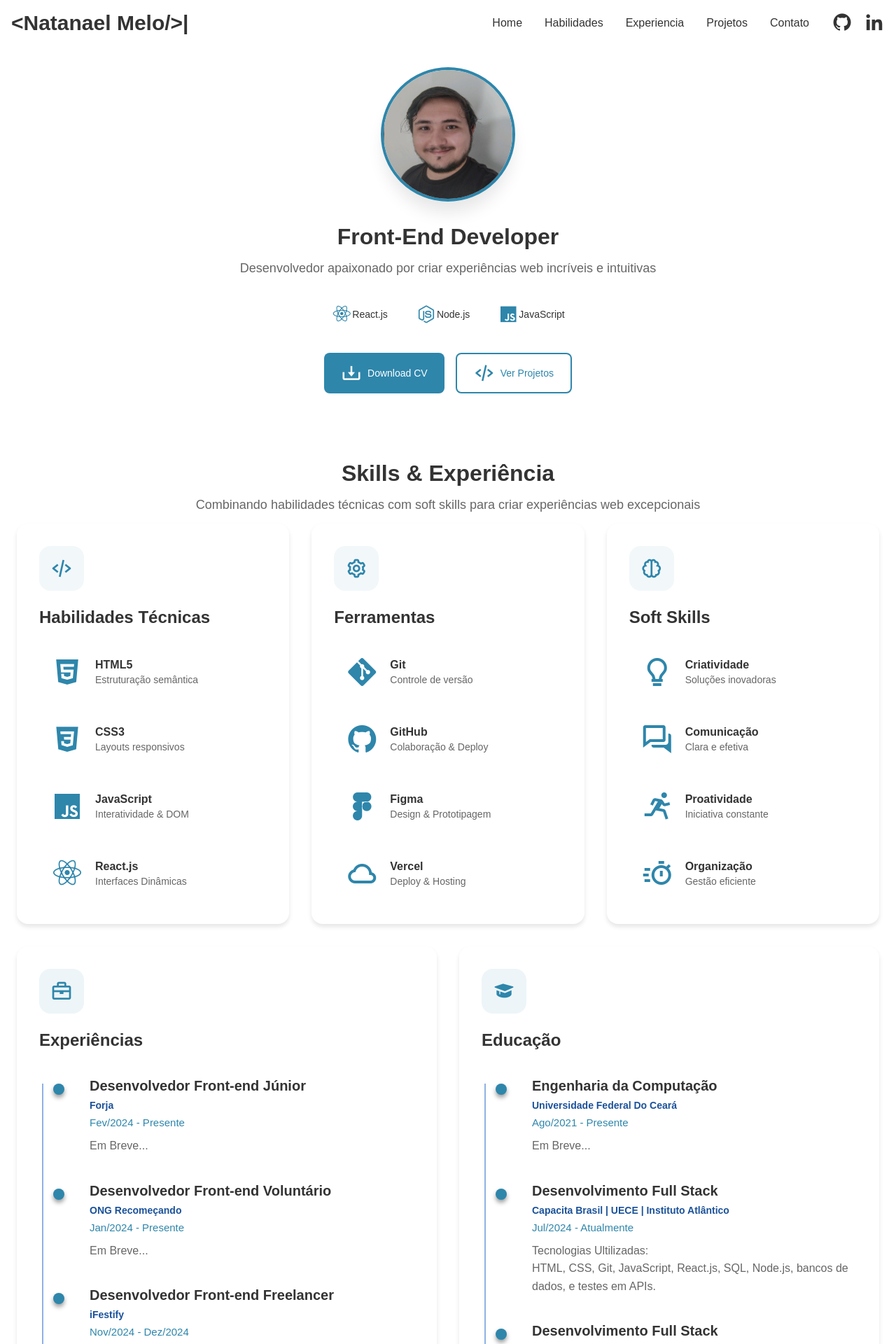
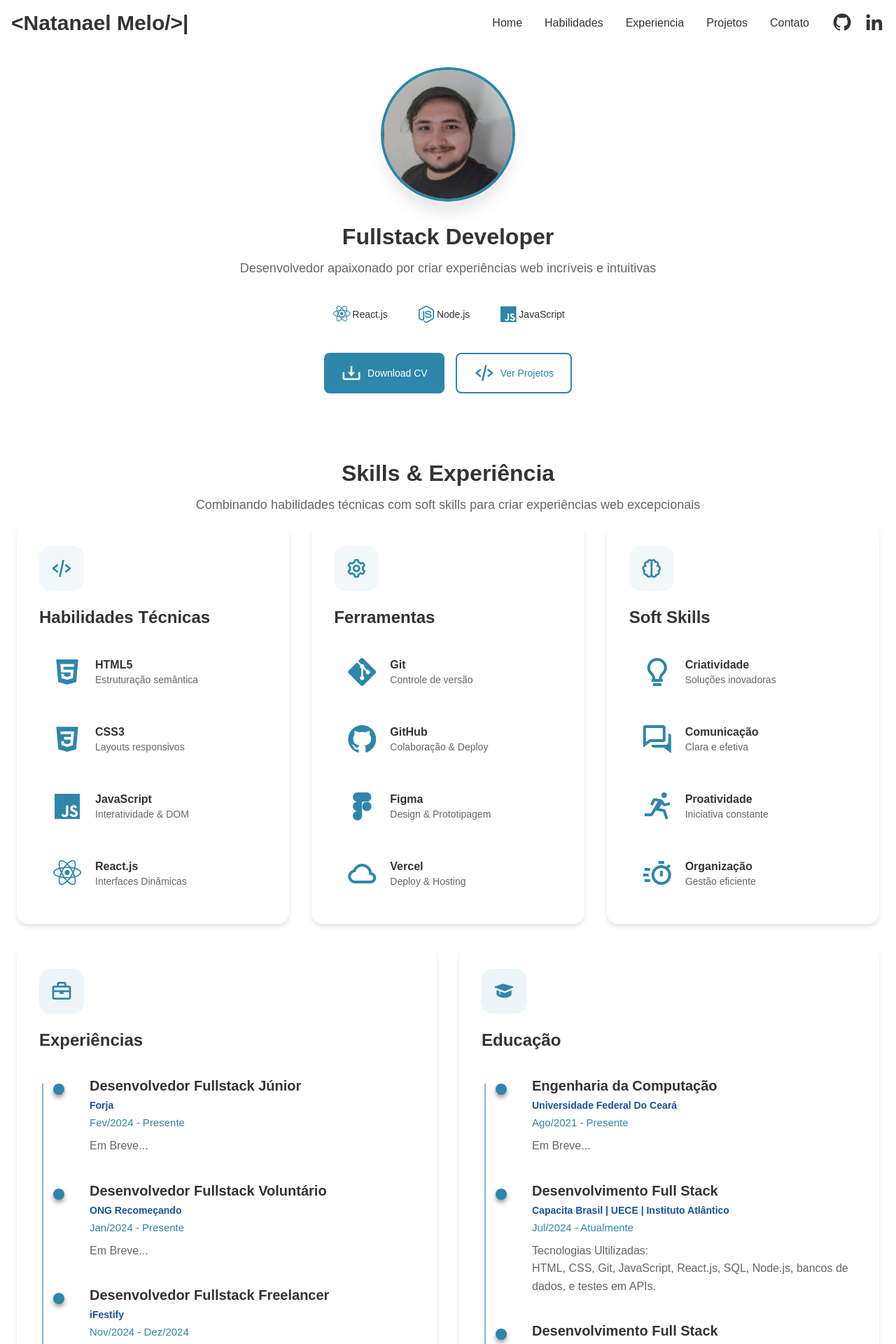
Before and after one commit to Natanael135/portifolio-react, a React (Vite) app: page / in a window 1280 px wide. Shown: the top 1920 px of the page at 70% size. Built offline with nearby package versions, Linux system fonts and the light colour scheme.

Commit message:
fix: corrigindo texto de frontend para fullstack

```diff
--- a/index.html
+++ b/index.html
@@ -20,11 +20,11 @@
     <!-- Metadados Essenciais -->
     <meta
       name="keywords"
-      content="desenvolvedor front-end, portfolio, React, JavaScript, desenvolvimento web, UX/UI"
+      content="desenvolvedor fullstack, portfolio, React, JavaScript, desenvolvimento web, UX/UI"
     />
     <meta
       name="description"
-      content="Desenvolvedor Front-End especializado em React e JavaScript com experiência em criação de interfaces modernas e sistemas web responsivos. Confira meus projetos."
+      content="Desenvolvedor Fullstack especializado em React e JavaScript com experiência em criação de interfaces modernas e sistemas web responsivos. Confira meus projetos."
     />
     <meta name="author" content="Natanael Melo" />
     <meta name="robots" content="index, follow" />
@@ -35,7 +35,7 @@
     <meta property="og:url" content="https://natanaelmelo.netlify.app/" />
     <meta
       property="og:title"
-      content="Natanael Melo | Desenvolvedor Front-End"
+      content="Natanael Melo | Desenvolvedor Fullstack"
     />
     <meta
       property="og:description"
@@ -54,7 +54,7 @@
     <meta property="twitter:url" content="https://natanaelmelo.netlify.app/" />
     <meta
       property="twitter:title"
-      content="Natanael Melo | Desenvolvedor Front-End"
+      content="Natanael Melo | Desenvolvedor Fullstack"
     />
     <meta
       property="twitter:description"
@@ -72,7 +72,7 @@
         "@context": "https://schema.org",
         "@type": "Person",
         "name": "Natanael Melo",
-        "jobTitle": "Desenvolvedor Front-End",
+        "jobTitle": "Desenvolvedor Fullstack",
         "url": "https://natanaelmelo.netlify.app/",
         "sameAs": [
           "https://linkedin.com/in/natanaelsmelo",
@@ -86,7 +86,7 @@
     <!-- Favicon -->
     <link rel="shortcut icon" href="/images/favicon.svg" type="image/x-icon" />
 
-    <title>Natanael Melo | Desenvolvedor Front-End</title>
+    <title>Natanael Melo | Desenvolvedor Fullstack</title>
   </head>
 
   <body>
@@ -94,7 +94,7 @@
 
     <!-- Scripts com fallback para navegadores sem JavaScript -->
     <noscript>
-      <h1>Natanael Melo - Desenvolvedor Front-End</h1>
+      <h1>Natanael Melo - Desenvolvedor Fullstack</h1>
       <p>
         Por favor, habilite o JavaScript para visualizar este site corretamente.
       </p>
--- a/src/components/Experience/index.jsx
+++ b/src/components/Experience/index.jsx
@@ -26,7 +26,7 @@ export const ExperienceSection = () => {
 
           <Timeline>
             <TimelineItem>
-              <ExperienceTitle>Desenvolvedor Front-end Júnior</ExperienceTitle>
+              <ExperienceTitle>Desenvolvedor Fullstack Júnior</ExperienceTitle>
               <ExperienceCompanyName>Forja</ExperienceCompanyName>
               <ExperienceDate>Fev/2024 - Presente</ExperienceDate>
               <ExperienceDescription>
@@ -36,7 +36,7 @@ export const ExperienceSection = () => {
 
             <TimelineItem>
               <ExperienceTitle>
-                Desenvolvedor Front-end Voluntário
+                Desenvolvedor Fullstack Voluntário
               </ExperienceTitle>
               <ExperienceCompanyName>ONG Recomeçando</ExperienceCompanyName>
               <ExperienceDate>Jan/2024 - Presente</ExperienceDate>
@@ -47,7 +47,7 @@ export const ExperienceSection = () => {
 
             <TimelineItem>
               <ExperienceTitle>
-                Desenvolvedor Front-end Freelancer
+                Desenvolvedor Fullstack Freelancer
               </ExperienceTitle>
               <ExperienceCompanyName>iFestify</ExperienceCompanyName>
               <ExperienceDate>Nov/2024 - Dez/2024</ExperienceDate>
--- a/src/components/Footer/index.jsx
+++ b/src/components/Footer/index.jsx
@@ -18,7 +18,7 @@ export const Footer = () => {
         <FooterSection>
           <FooterTitle>Natanael Melo</FooterTitle>
           <FooterText>
-            Desenvolvedor Front-end focado em criar experiências web incríveis e
+            Desenvolvedor Fullstack focado em criar experiências web incríveis e
             intuitivas.
           </FooterText>
           <FooterLinks>
--- a/src/components/Hero/index.jsx
+++ b/src/components/Hero/index.jsx
@@ -19,7 +19,7 @@ export const Hero = () => {
         <ProfileImage>
           <Image src="/images/natanael.jpeg" alt="Natanael Melo" />
         </ProfileImage>
-        <Heading>Front-End Developer</Heading>
+        <Heading>Fullstack Developer</Heading>
         <Subtitle>
           Desenvolvedor apaixonado por criar experiências web incríveis e
           intuitivas
```
Also changed, not shown: 1 other file (tests, documents, lock files or other folders).
